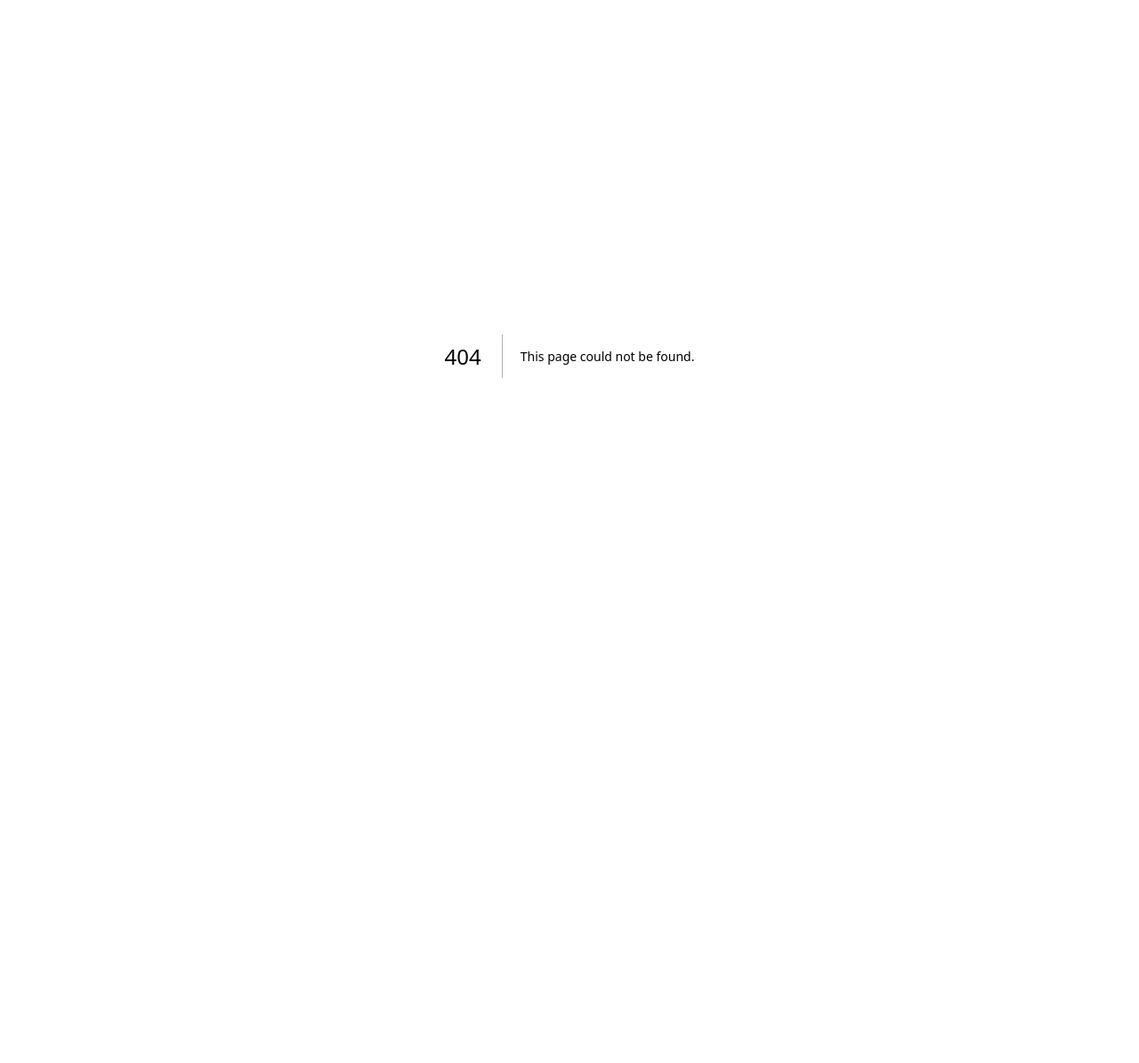
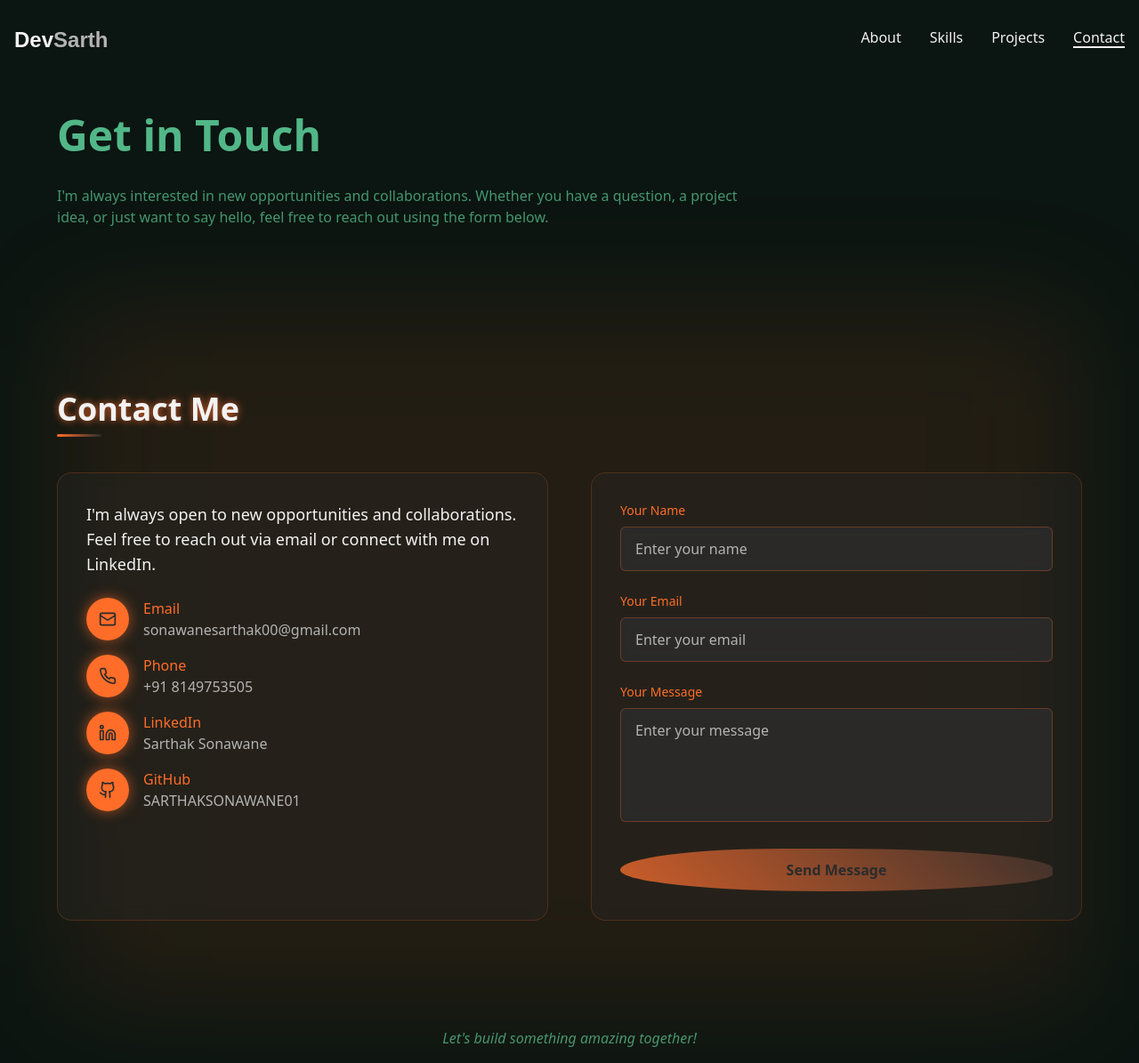
Before and after one commit to SARTHAKSONAWANE01/Sarthak-Dev-Studio, a Next.js app: page /contact in a window 1280 px wide. Before the commit this address had no page. Shown: the whole page at 89% size. Before the commit the page ends 800 px from the top, so only its background shows below. Built offline with nearby package versions, Linux system fonts and the light colour scheme.

Commit message:
feat: establish App Router route for src/app/contact/page.tsx

```diff
--- /dev/null
+++ b/src/app/contact/page.tsx
@@ -0,0 +1,38 @@
+"use client";
+
+import React from "react";
+import Navbar from "@/components/Navbar";
+import { motion } from "framer-motion";
+import Contact from "@/components/Contact";
+
+export default function ContactPage() {
+  return (
+    <div className="min-h-screen w-full bg-hunter">
+      <Navbar />
+      <main className="container mx-auto px-4 pt-32">
+        <motion.div
+          initial={{ opacity: 0, y: 20 }}
+          animate={{ opacity: 1, y: 0 }}
+          transition={{ duration: 0.6 }}
+          className="max-w-6xl mx-auto"
+        >
+          <h1 className="text-4xl md:text-5xl font-bold text-green mb-8">Get in Touch</h1>
+          <p className="text-green/80 mb-12 max-w-3xl">
+            I'm always interested in new opportunities and collaborations. Whether you have a question, a project idea, or just want to say hello, feel free to reach out using the form below.
+          </p>
+
+          <Contact />
+
+          <motion.div
+            initial={{ opacity: 0, y: 20 }}
+            animate={{ opacity: 1, y: 0 }}
+            transition={{ duration: 0.6, delay: 0.4 }}
+            className="mt-16 text-center"
+          >
+            <p className="text-green/80 italic mb-4">Let's build something amazing together!</p>
+          </motion.div>
+        </motion.div>
+      </main>
+    </div>
+  );
+}
```
